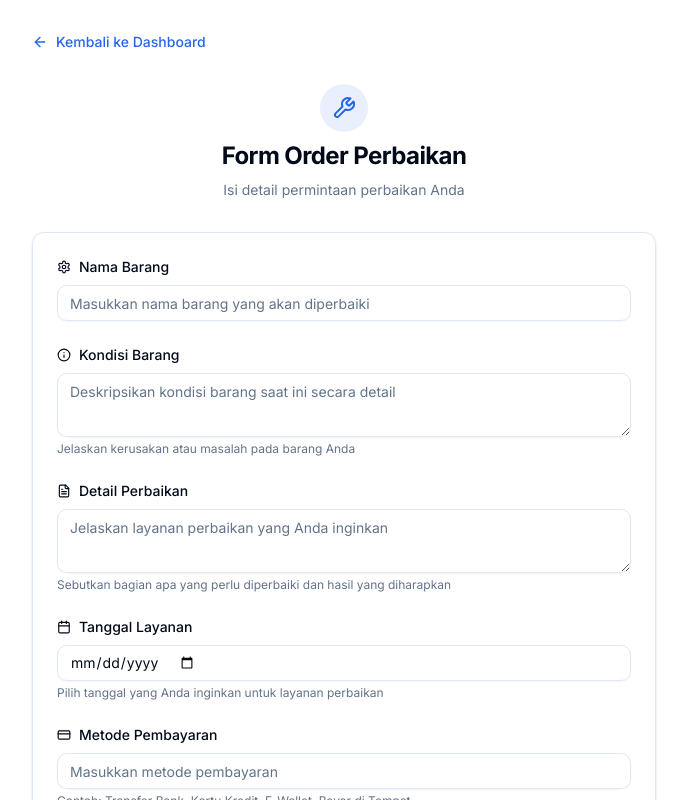
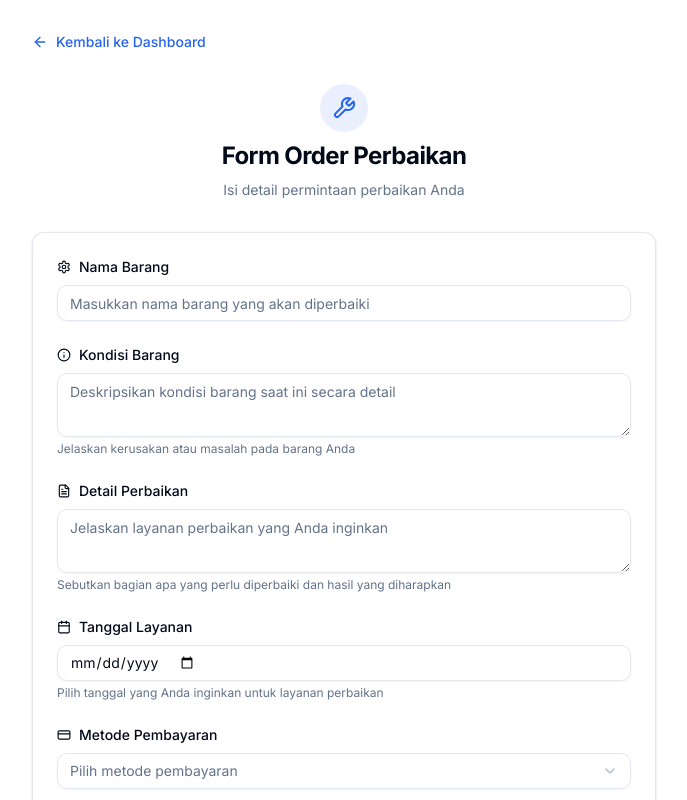
Before and after one commit to A16-PerbaikiinAja/frontend, a Next.js app: page /order in a window 1280 px wide. Shown: the top 800 px of the page, without its empty margins (296-983 px from the left). Built offline with nearby package versions, Linux system fonts and the light colour scheme; no server answers.

Commit message:
feat: use Select for paymentMethod

```diff
--- a/app/order/page.tsx
+++ b/app/order/page.tsx
@@ -10,6 +10,7 @@ import { Button } from '@/components/ui/button';
 import { Input } from '@/components/ui/input';
 import { Label } from '@/components/ui/label';
 import { Textarea } from '@/components/ui/textarea';
+import { Select, SelectContent, SelectItem, SelectTrigger, SelectValue } from '@/components/ui/select';
 import { Checkbox } from '@/components/ui/checkbox';
 
 export default function ServiceOrderPage() {
@@ -317,23 +318,30 @@ export default function ServiceOrderPage() {
                   Metode Pembayaran
                 </Label>
                 <div className="relative">
-                  <Input
-                    id="paymentMethodId"
-                    name="paymentMethodId"
+                  <Select
                     value={formData.paymentMethodId}
-                    onChange={handleInputChange}
-                    onFocus={() => setFormFocused('paymentMethodId')}
-                    onBlur={() => setFormFocused(null)}
-                    placeholder="Masukkan metode pembayaran"
-                    className={`transition-all duration-200 ${
-                      errors.paymentMethodId
-                        ? 'border-destructive'
-                        : formFocused === 'paymentMethodId'
-                        ? 'border-primary ring-primary ring-1'
-                        : ''
-                    }`}
-                    required
-                  />
+                    onValueChange={(value) => handleSelectChange('paymentMethodId', value)}
+                    onOpenChange={(open) => {
+                      if (open) setFormFocused('paymentMethodId');
+                      else setFormFocused(null);
+                    }}>
+                    <SelectTrigger
+                      className={`w-full transition-all duration-200 ${
+                        errors.paymentMethodId
+                          ? 'border-destructive'
+                          : formFocused === 'paymentMethodId'
+                          ? 'border-primary ring-primary ring-1'
+                          : ''
+                      }`}>
+                      <SelectValue placeholder="Pilih metode pembayaran" />
+                    </SelectTrigger>
+                    <SelectContent>
+                      <SelectItem value="123e4567-e89b-12d3-a456-426614174001">Transfer Bank</SelectItem>
+                      <SelectItem value="123e4567-e89b-12d3-a456-426614174002">Kartu Kredit/Debit</SelectItem>
+                      <SelectItem value="123e4567-e89b-12d3-a456-426614174003">E-Wallet</SelectItem>
+                      <SelectItem value="123e4567-e89b-12d3-a456-426614174004">Bayar di Tempat</SelectItem>
+                    </SelectContent>
+                  </Select>
                   {errors.paymentMethodId && (
                     <motion.p
                       className="text-destructive mt-1 text-sm"
@@ -343,9 +351,6 @@ export default function ServiceOrderPage() {
                       {errors.paymentMethodId}
                     </motion.p>
                   )}
-                  <p className="text-muted-foreground mt-1 text-xs">
-                    Contoh: Transfer Bank, Kartu Kredit, E-Wallet, Bayar di Tempat
-                  </p>
                 </div>
               </motion.div>
 
```
